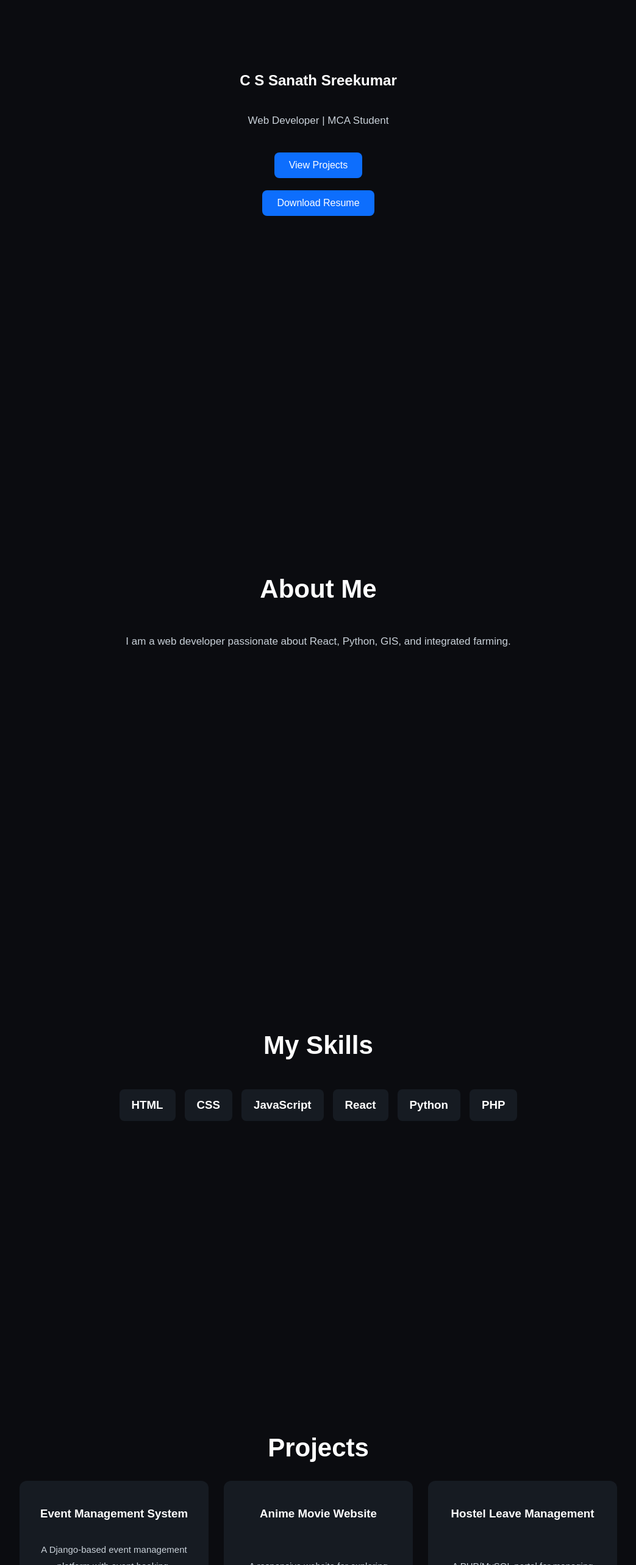
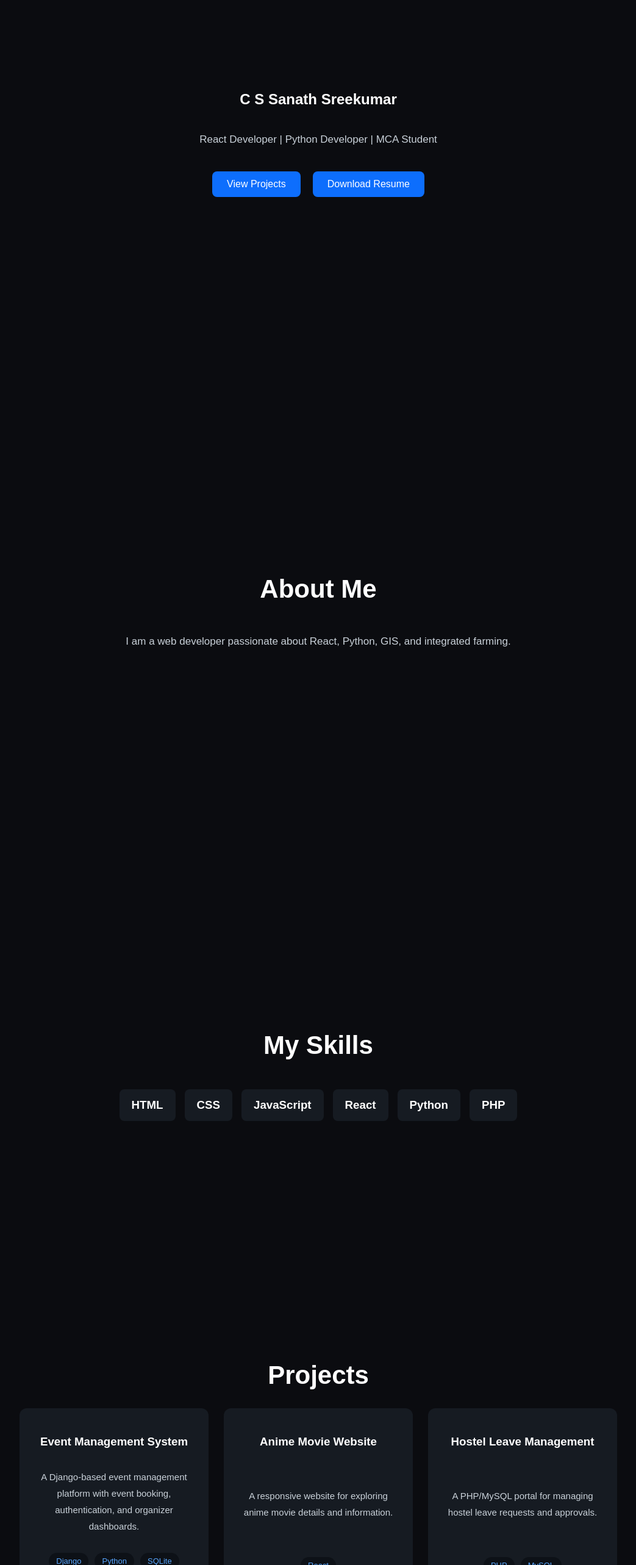
Before and after one commit to sanath2003git/portfolio-react, a React (Vite) app: page / in a window 1280 px wide. Shown: the part 234-2800 px from the top of the page at 61% size, without its empty margins (118-1161 px from the left). Built offline with nearby package versions, Linux system fonts and the light colour scheme.

Commit message:
Add tech stack badges to project cards

```diff
--- a/package.json
+++ b/package.json
@@ -11,7 +11,8 @@
   },
   "dependencies": {
     "react": "^19.2.5",
-    "react-dom": "^19.2.5"
+    "react-dom": "^19.2.5",
+    "react-icons": "^5.6.0"
   },
   "devDependencies": {
     "@eslint/js": "^10.0.1",
--- a/src/App.jsx
+++ b/src/App.jsx
@@ -6,6 +6,8 @@ import About from './components/About';
 import Skills from './components/Skills';
 import Projects from './components/Projects';
 import BackToTop from './components/BackToTop';
+import Contact from './components/Contact';
+import Footer from './components/Footer';
 
 function App() {
 
@@ -44,6 +46,8 @@ function App() {
       <About />
       <Skills />
       <Projects />
+      <Contact />
+      <Footer />
       <BackToTop />
     </>
   );
--- /dev/null
+++ b/src/components/Contact.jsx
@@ -0,0 +1,37 @@
+import { FaGithub, FaLinkedin, FaEnvelope } from 'react-icons/fa';
+
+function Contact() {
+
+  return (
+
+    <section id="contact" className="reveal">
+
+      <h2>Contact Me</h2>
+
+      <p>
+        Feel free to connect with me through email or social media.
+      </p>
+
+      <div className="contact-links">
+
+        <a href="https://github.com/sanath2003git" target="_blank">
+          <FaGithub />
+        </a>
+
+        <a href="https://www.linkedin.com/in/c-s-sanath-sreekumar-b930b2258/" target="_blank">
+          <FaLinkedin />
+        </a>
+
+        <a href="mailto:sanathsreekumar@gmail.com">
+          <FaEnvelope />
+        </a>
+
+      </div>
+
+    </section>
+
+  );
+
+}
+
+export default Contact;
--- /dev/null
+++ b/src/components/Footer.jsx
@@ -0,0 +1,17 @@
+function Footer() {
+
+  return (
+
+    <footer>
+
+      <p>
+        © 2026 C S Sanath Sreekumar
+      </p>
+
+    </footer>
+
+  );
+
+}
+
+export default Footer;
--- a/src/components/Hero.jsx
+++ b/src/components/Hero.jsx
@@ -1,20 +1,39 @@
 import Button from './Button';
 
 function Hero() {
+
   return (
-    <section id="home" className="reveal">
+
+    <section
+      id="home"
+      className="reveal"
+    >
+
       <h1>C S Sanath Sreekumar</h1>
 
       <p>
-        Web Developer | MCA Student
+        React Developer | Python Developer | MCA Student
       </p>
 
-      <Button text="View Projects" />
+      <div className="hero-buttons">
 
-      <Button text="Download Resume" />
+        <a href="#projects">
+          <Button text="View Projects" />
+        </a>
+
+        <a
+          href="/resume.pdf"
+          download
+        >
+          <Button text="Download Resume" />
+        </a>
+
+      </div>
 
     </section>
+
   );
+
 }
 
 export default Hero;
--- a/src/components/ProjectCard.jsx
+++ b/src/components/ProjectCard.jsx
@@ -1,13 +1,37 @@
-function ProjectCard(props) {
+function ProjectCard({ title, description, tech }) {
+
   return (
+
     <div className="project-card">
-      <h3>{props.title}</h3>
 
-      <p>{props.description}</p>
+      <h3>{title}</h3>
 
-      <button>View Project</button>
+      <p>{description}</p>
+
+      {/* Tech Stack */}
+      <div className="tech-stack">
+
+        {tech.map((item) => (
+
+          <span
+            key={item}
+            className="tech-badge"
+          >
+            {item}
+          </span>
+
+        ))}
+
+      </div>
+
+      <button>
+        View Project
+      </button>
+
     </div>
+
   );
+
 }
 
 export default ProjectCard;
--- a/src/components/Projects.jsx
+++ b/src/components/Projects.jsx
@@ -1,44 +1,72 @@
 import ProjectCard from './ProjectCard';
 
 const projects = [
+
   {
     title: "Event Management System",
 
     description:
-      "A Django-based event management platform with event booking, authentication, and organizer dashboards."
+      "A Django-based event management platform with event booking, authentication, and organizer dashboards.",
+
+    tech: ["Django", "Python", "SQLite", "Bootstrap"]
   },
 
   {
     title: "Anime Movie Website",
 
     description:
-      "A responsive website for exploring anime movie details and information."
+      "A responsive website for exploring anime movie details and information.",
+
+    tech: ["React"]
   },
 
   {
     title: "Hostel Leave Management",
 
     description:
-      "A PHP/MySQL portal for managing hostel leave requests and approvals."
+      "A PHP/MySQL portal for managing hostel leave requests and approvals.",
+
+    tech: ["PHP", "MySQL"]
+  },
+
+  {
+    title: "Expense Tracker",
+
+    description:
+      "A Python Flask-based expense tracking application.",
+
+    tech: ["Python", "Flask"]
   }
+
 ];
 
 function Projects() {
+
   return (
+
     <section id="projects" className="reveal">
+
       <h2>Projects</h2>
 
       <div className="projects-container">
+
         {projects.map((project) => (
+
           <ProjectCard
             key={project.title}
             title={project.title}
             description={project.description}
+            tech={project.tech}
           />
+
         ))}
+
       </div>
+
     </section>
+
   );
+
 }
 
 export default Projects;
--- a/src/index.css
+++ b/src/index.css
@@ -357,3 +357,79 @@ button:hover {
   }
 
 }
+
+.hero-buttons {
+  display: flex;
+
+  gap: 20px;
+
+  flex-wrap: wrap;
+
+  justify-content: center;
+}
+
+.hero-buttons a {
+  text-decoration: none;
+}
+
+.contact-links {
+  display: flex;
+
+  gap: 25px;
+
+  font-size: 35px;
+}
+
+.contact-links a {
+  color: white;
+
+  transition: 0.3s;
+}
+
+.contact-links a:hover {
+  color: #0d6efd;
+
+  transform: translateY(-5px);
+}
+
+footer {
+  padding: 30px;
+
+  text-align: center;
+
+  background-color: #161b22;
+}
+
+/* Tech Stack */
+
+.tech-stack {
+  display: flex;
+
+  flex-wrap: wrap;
+
+  gap: 10px;
+
+  justify-content: center;
+
+  margin-top: 15px;
+}
+
+.tech-badge {
+  background-color: #0d1117;
+
+  color: #58a6ff;
+
+  padding: 6px 12px;
+
+  border-radius: 20px;
+
+  font-size: 13px;
+
+  transition: 0.3s;
+}
+
+.tech-badge:hover {
+  transform: translateY(-3px);
+
+  background-color: #1c2128;
+}
```
Also changed, not shown: 2 other files (tests, documents, lock files or other folders).
